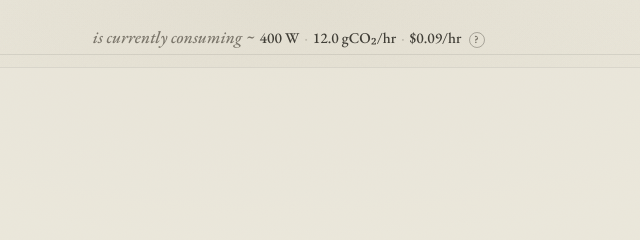
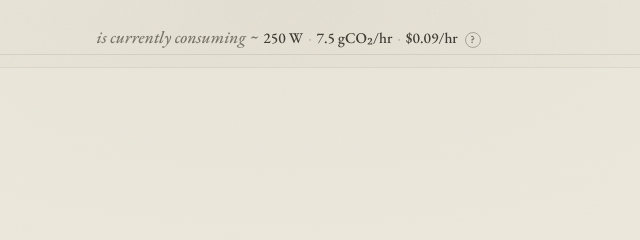
Before and after one commit to staeiou/bartlebyGPT, a plain HTML site: page docs/index.html in a window 1280 px wide. Shown: the top 240 px of the page, 355-995 px from the left. Drawn offline with nearby package versions, Linux system fonts and the light colour scheme.

Commit message:
Update index.html

```diff
--- a/docs/index.html
+++ b/docs/index.html
@@ -762,8 +762,8 @@
       requestTimeout: 600,
       temperature: 0.7,
       topP: 0.9,
-      wattsIdle: 400,
-      wattsActive: 540,
+      wattsIdle: 250,
+      wattsActive: 450,
       gco2PerWh: 0.030,
       costPerHr: 0.09,
     };
```
